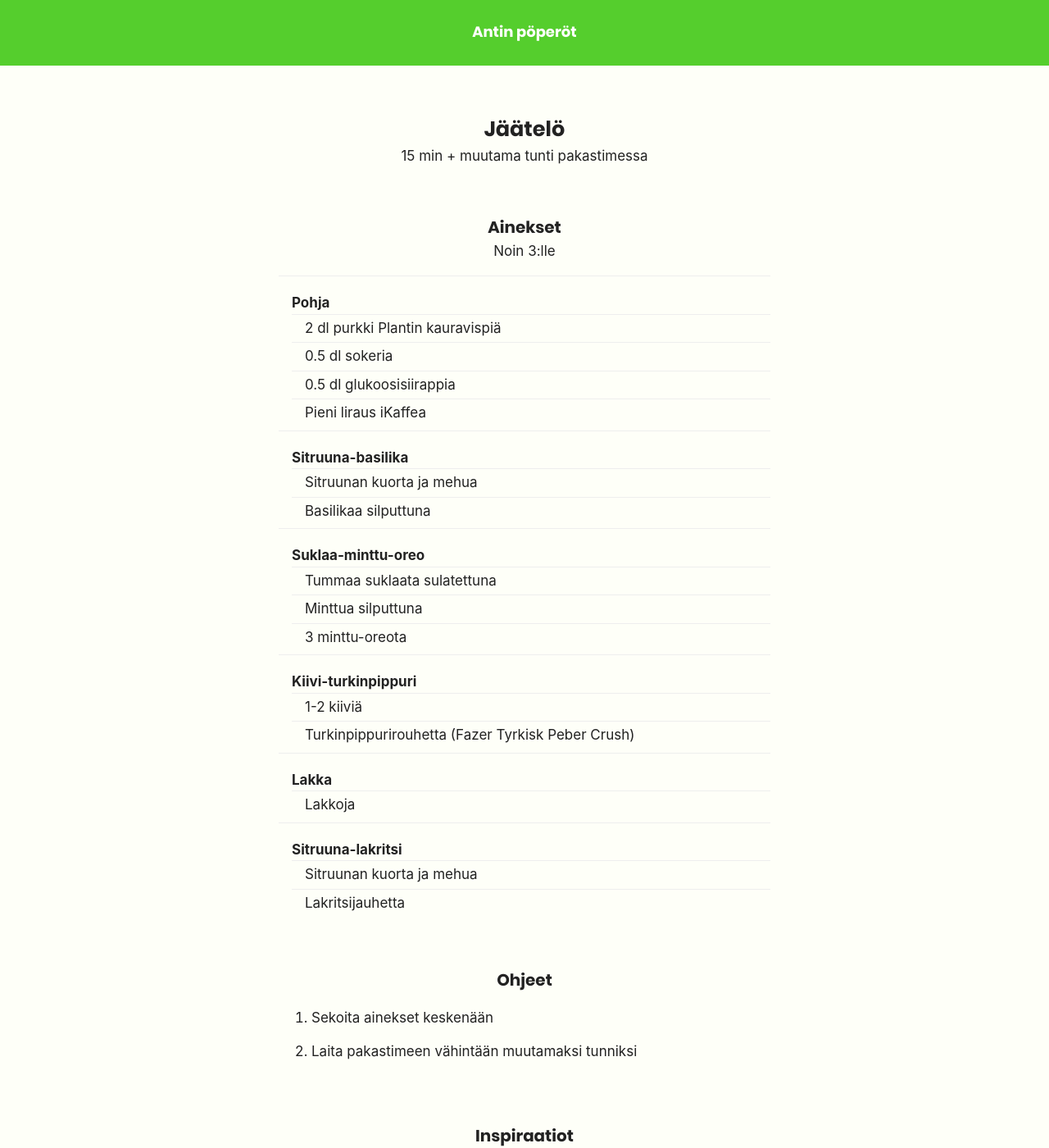
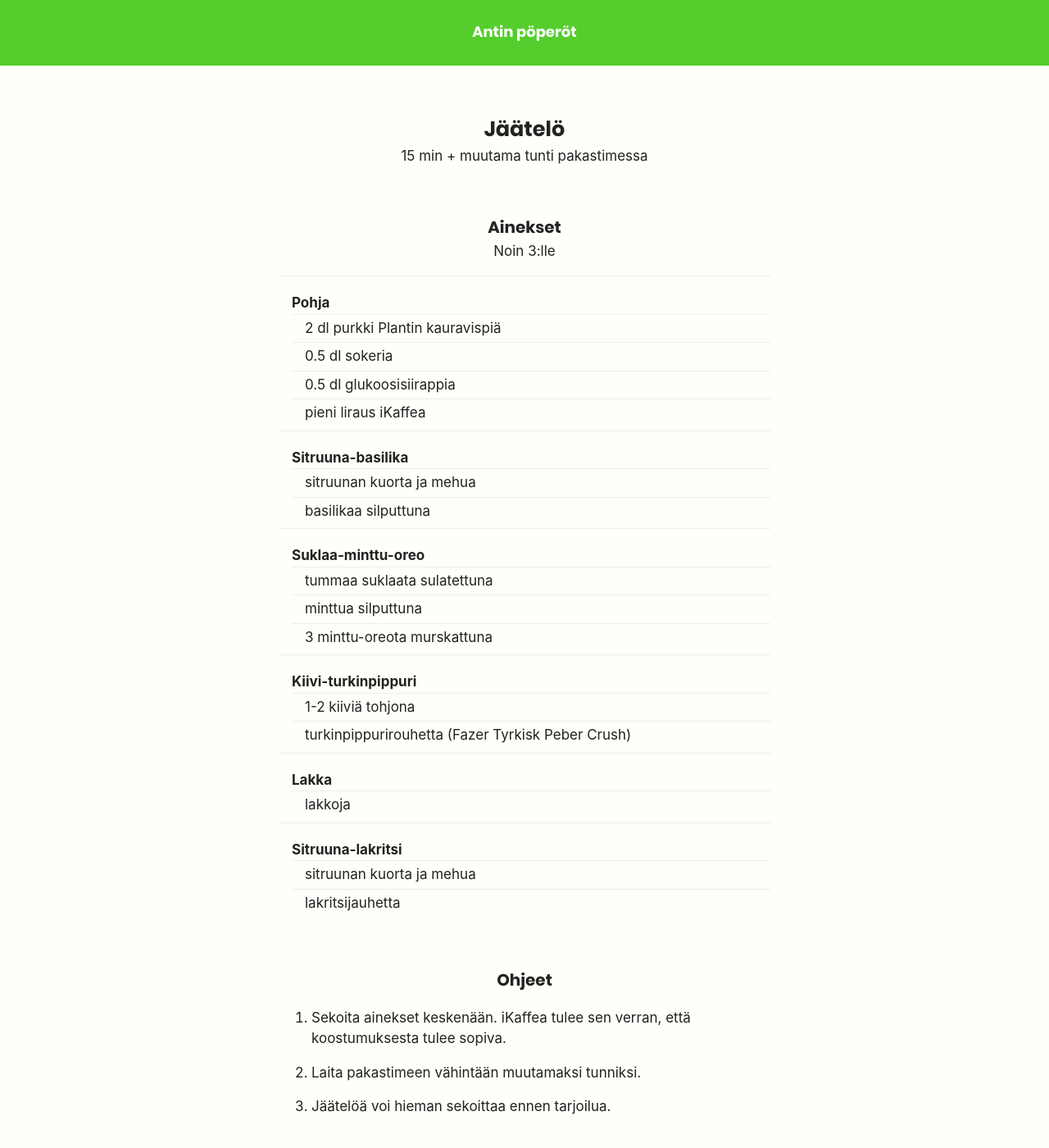
Before and after one commit to Randati/recipes, a Jekyll site: the page built from _recipes/jaatelo.md, in a window 1280 px wide and 1400 px high. Shown: the whole window at 82% size. Built offline with Jekyll 4.4.1, drawn with Linux system fonts in a browser that asks for light colours.

Commit message:
Tweak recipes

```diff
--- a/_recipes/jaatelo.md
+++ b/_recipes/jaatelo.md
@@ -12,26 +12,27 @@ ingredients:
     - 2 dl purkki Plantin kauravispiä
     - 0.5 dl sokeria
     - 0.5 dl glukoosisiirappia
-    - Pieni liraus iKaffea
+    - pieni liraus iKaffea
   "Sitruuna-basilika":
-    - Sitruunan kuorta ja mehua
-    - Basilikaa silputtuna
+    - sitruunan kuorta ja mehua
+    - basilikaa silputtuna
   "Suklaa-minttu-oreo":
-    - Tummaa suklaata sulatettuna
-    - Minttua silputtuna
-    - 3 minttu-oreota
+    - tummaa suklaata sulatettuna
+    - minttua silputtuna
+    - 3 minttu-oreota murskattuna
   "Kiivi-turkinpippuri":
-    - 1-2 kiiviä
-    - Turkinpippurirouhetta (Fazer Tyrkisk Peber Crush)
+    - 1-2 kiiviä tohjona
+    - turkinpippurirouhetta (Fazer Tyrkisk Peber Crush)
   "Lakka":
-    - Lakkoja
+    - lakkoja
   "Sitruuna-lakritsi":
-    - Sitruunan kuorta ja mehua
-    - Lakritsijauhetta
+    - sitruunan kuorta ja mehua
+    - lakritsijauhetta
 
 directions:
-- Sekoita ainekset keskenään
-- Laita pakastimeen vähintään muutamaksi tunniksi
+- Sekoita ainekset keskenään. iKaffea tulee sen verran, että koostumuksesta tulee sopiva.
+- Laita pakastimeen vähintään muutamaksi tunniksi.
+- Jäätelöä voi hieman sekoittaa ennen tarjoilua.
 
 sources:
   - name: Spiro Finland
```
Also changed, not shown: _recipes/avokadojaatelo.md (+4 -4 lines), _recipes/sitruunainen-juustokakku.md (+1 -1 lines), _recipes/taytetyt-paprikat.md (+8 -8 lines).
